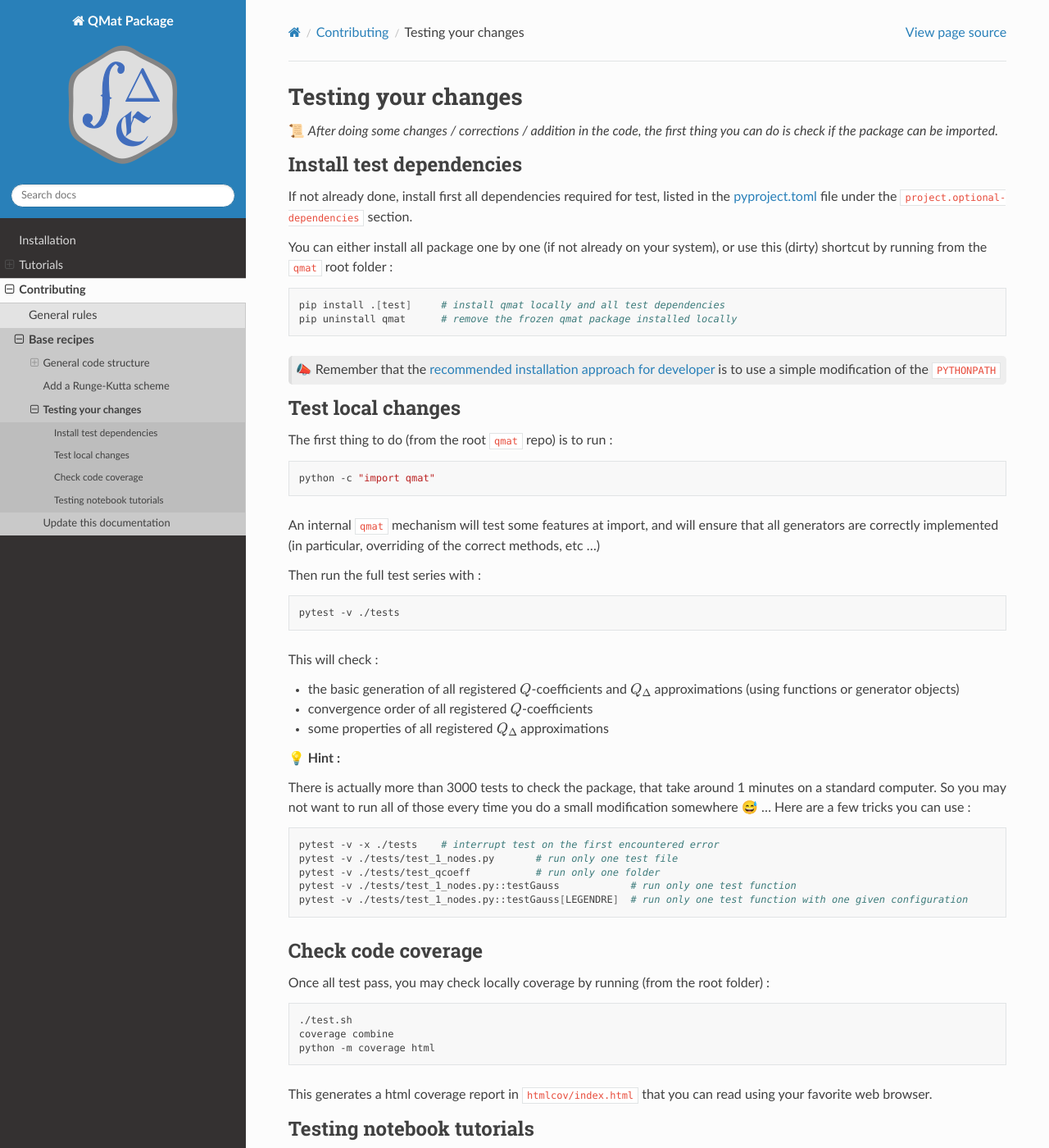
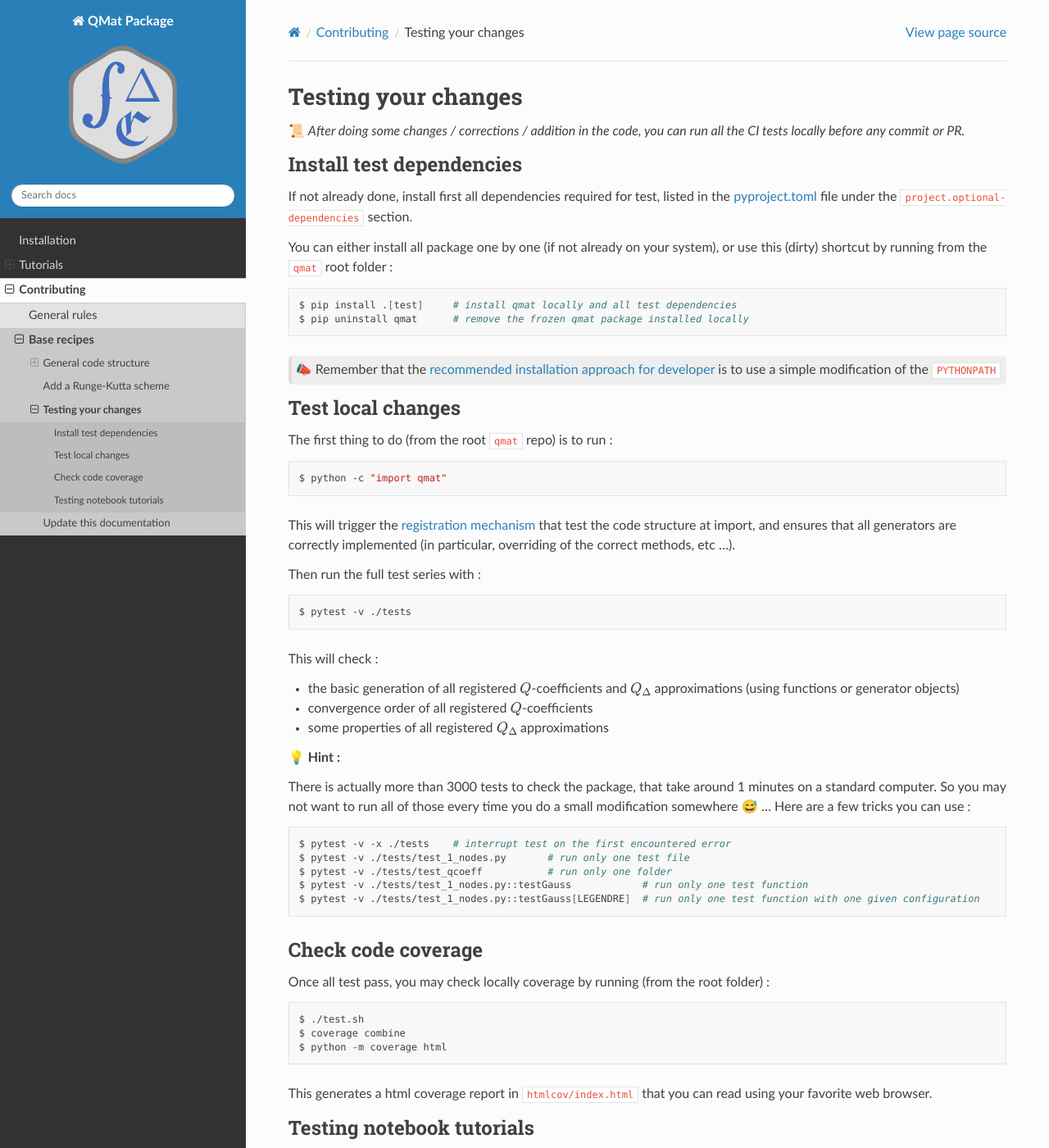
Before and after one commit to Parallel-in-Time/qmat, a Sphinx documentation site: the page built from docs/devdoc/testing.md, in a window 1280 px wide and 1400 px high. Shown: the whole window at 82% size. Built offline with Sphinx 7.4.7 and the Read the Docs theme 2.0.0, drawn with Linux system fonts in a browser that asks for light colours; pages that are not in the unit, such as notebooks, are missing from menus; some of the changed text lies outside the part shown.

Commit message:
TL: local stuff

````diff
--- a/docs/devdoc/testing.md
+++ b/docs/devdoc/testing.md
@@ -1,6 +1,6 @@
 # Testing your changes
 
-📜 _After doing some changes / corrections / addition in the code, the first thing you can do is check if the package can be imported._
+📜 _After doing some changes / corrections / addition in the code, you can run all the CI tests locally before any commit or PR._
 
 ## Install test dependencies
 
@@ -11,8 +11,8 @@ You can either install all package one by one (if not already on your system),
 or use this (dirty) shortcut by running from the `qmat` root folder :
 
 ```bash
-pip install .[test]     # install qmat locally and all test dependencies
-pip uninstall qmat      # remove the frozen qmat package installed locally
+$ pip install .[test]     # install qmat locally and all test dependencies
+$ pip uninstall qmat      # remove the frozen qmat package installed locally
 ```
 
 > 📣 Remember that the [recommended installation approach for developer](../installation) is to use a simple modification of the `PYTHONPATH`
@@ -22,16 +22,17 @@ pip uninstall qmat      # remove the frozen qmat package installed locally
 The first thing to do (from the root `qmat` repo) is to run :
 
 ```bash
-python -c "import qmat"
+$ python -c "import qmat"
 ```
 
-An internal `qmat` mechanism will test some features at import, and will ensure that all generators
-are correctly implemented (in particular, overriding of the correct methods, etc ...)
+This will trigger the [registration mechanism](./structure) that test the code structure at import,
+and ensures that all generators are correctly implemented
+(in particular, overriding of the correct methods, etc ...).
 
 Then run the full test series with :
 
 ```bash
-pytest -v ./tests
+$ pytest -v ./tests
 ```
 
 This will check :
@@ -47,11 +48,11 @@ So you may not want to run all of those every time you do a small modification s
 Here are a few tricks you can use :
 
 ```bash
-pytest -v -x ./tests    # interrupt test on the first encountered error
-pytest -v ./tests/test_1_nodes.py       # run only one test file
-pytest -v ./tests/test_qcoeff           # run only one folder
-pytest -v ./tests/test_1_nodes.py::testGauss            # run only one test function
-pytest -v ./tests/test_1_nodes.py::testGauss[LEGENDRE]  # run only one test function with one given configuration
+$ pytest -v -x ./tests    # interrupt test on the first encountered error
+$ pytest -v ./tests/test_1_nodes.py       # run only one test file
+$ pytest -v ./tests/test_qcoeff           # run only one folder
+$ pytest -v ./tests/test_1_nodes.py::testGauss            # run only one test function
+$ pytest -v ./tests/test_1_nodes.py::testGauss[LEGENDRE]  # run only one test function with one given configuration
 ```
 
 ## Check code coverage
@@ -59,9 +60,9 @@ pytest -v ./tests/test_1_nodes.py::testGauss[LEGENDRE]  # run only one test func
 Once all test pass, you may check locally coverage by running (from the root folder) :
 
 ```bash
-./test.sh
-coverage combine
-python -m coverage html
+$ ./test.sh
+$ coverage combine
+$ python -m coverage html
 ```
 
 This generates a html coverage report in `htmlcov/index.html` that you can read using your favorite web browser.
@@ -71,8 +72,8 @@ This generates a html coverage report in `htmlcov/index.html` that you can read
 All notebooks are located in the [notebook docs folder](../notebooks). You can first check if they can be executed properly by running :
 
 ```bash
-cd docs/notebooks
-./run-sh --all
+$ cd docs/notebooks
+$ ./run-sh --all
 ```
 
 💡 To execute only one notebook, simply run _e.g_ :
````
Also changed, not shown: docs/installation.md (+15 -14 lines).
